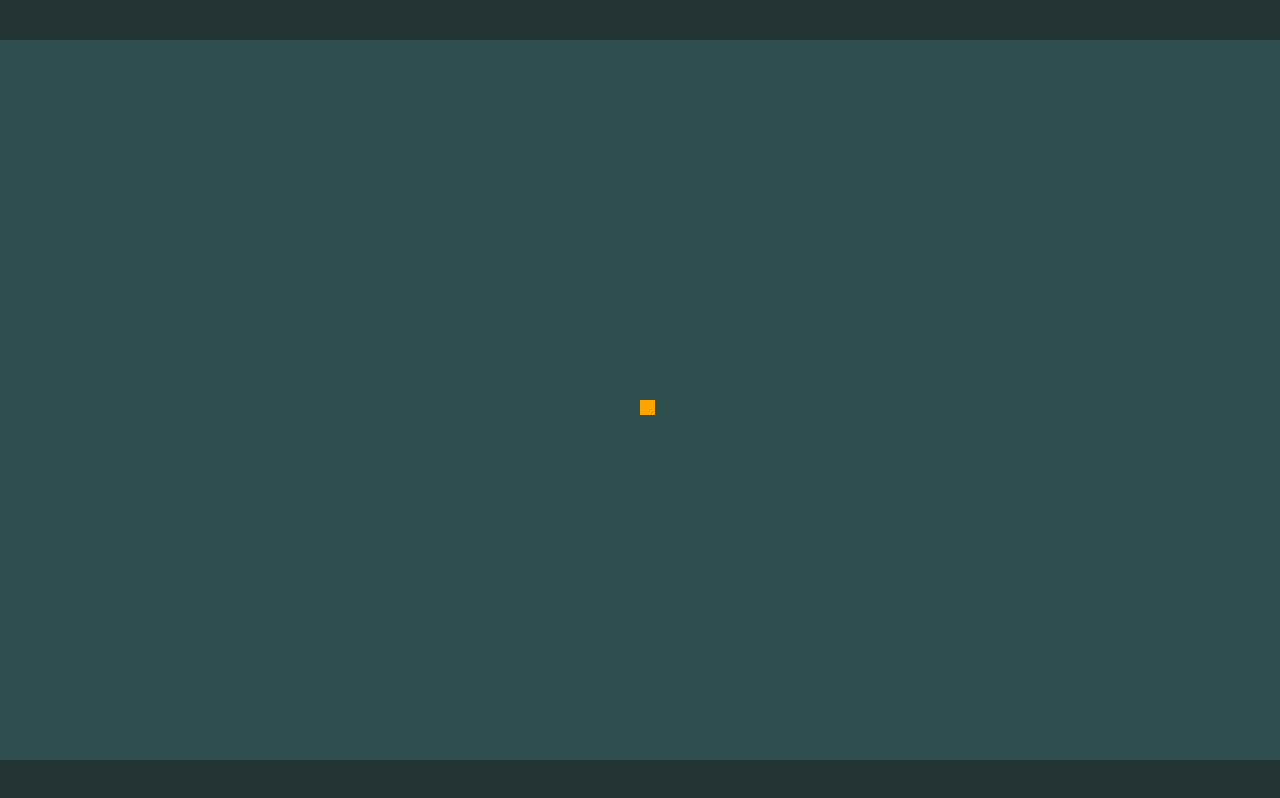
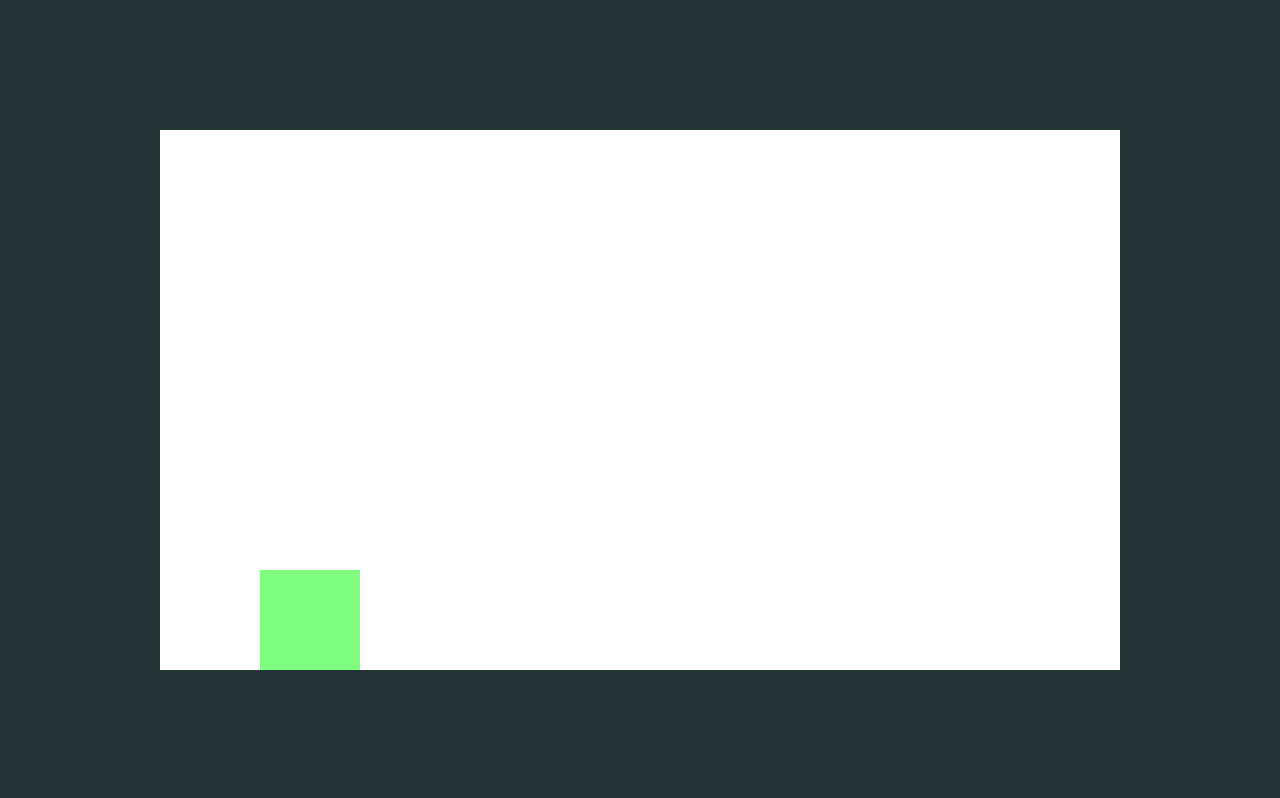
Before and after one commit to ozhadykov/browsergame-bachelor, a website: page public/index.html in a window 1280 px wide. Drawn offline with Linux system fonts and the light colour scheme.

Commit message:
refactored and build gravity, add also event listeners and moving to right left and jump

```diff
--- /dev/null
+++ b/game/constants.js
@@ -0,0 +1,10 @@
+const gameConstants = {
+  width: 960,
+  height: 540,
+  gravity: 0.5
+}
+
+const canvas = document.getElementById('my-canvas')
+const ctx = canvas.getContext('2d')
+
+module.exports = { gameConstants, canvas, ctx };
--- a/public/bundle.js
+++ b/public/bundle.js
@@ -1,83 +1,167 @@
 (function(){function r(e,n,t){function o(i,f){if(!n[i]){if(!e[i]){var c="function"==typeof require&&require;if(!f&&c)return c(i,!0);if(u)return u(i,!0);var a=new Error("Cannot find module '"+i+"'");throw a.code="MODULE_NOT_FOUND",a}var p=n[i]={exports:{}};e[i][0].call(p.exports,function(r){var n=e[i][1][r];return o(n||r)},p,p.exports,r,e,n,t)}return n[i].exports}for(var u="function"==typeof require&&require,i=0;i<t.length;i++)o(t[i]);return o}return r})()({1:[function(require,module,exports){
+const gameConstants = {
+  width: 960,
+  height: 540,
+  gravity: 0.5
+}
+
+const canvas = document.getElementById('my-canvas')
+const ctx = canvas.getContext('2d')
+
+module.exports = { gameConstants, canvas, ctx };
+},{}],2:[function(require,module,exports){
 "use strict"
 
-const player = require('./player')
-let playerdraw = new player()
-
-
-
-//----------------------
+const Player = require('./player.js')
+const {canvas, ctx} = require('./constants.js')
 
 module.exports = class Game {
 
-    constructor() {}
-
-    drawMenu() {
-
+  constructor() {
+    // request animation frame handle
+    this.raf = null
+    this.player = null
+    this.keys = {
+      d: {
+        pressed: false,
+      },
+      a: {
+        pressed: false,
+      }
     }
+  }
 
 
+  start() {
+    // this is important for animation purposes, do not need now
+    this.timeOfLastFrame = Date.now()
 
-    start() {
-        let mycanvas = window.document.getElementById("mycanvas")
+    // here we are requiring window to reload to max framerate possible
+    this.raf = window.requestAnimationFrame(this.tick.bind(this))
 
-        let ctx = mycanvas.getContext('2d')
+    // creating Player instance
+    this.player = new Player({
+      position: {
+        x: 100,
+        y: 0
+      },
+      height: 100,
+      width: 100,
+    })
 
-        playerdraw.drawPlayer(ctx, 1280 / 2, 720 / 2)
-    }
+    // listening to the keyboard events
+    window.addEventListener('keydown', (e) => {
+      switch (e.key) {
+        case 'd':
+          this.keys.d.pressed = true
+          break
+        case 'a':
+          this.keys.a.pressed = true
+          break
+        case 'w':
+          this.player.velocity.y = -8
+          break
+      }
+    })
+
+    window.addEventListener('keyup', (evt) => {
+      switch (evt.key) {
+        case 'd':
+          this.keys.d.pressed = false
+          break
+        case 'a':
+          this.keys.a.pressed = false
+          break
+      }
+    })
+  }
 
 
+  stop() {
+    window.cancelAnimationFrame(this.raf)
+  }
 
-    update() {
+  tick() {
+    //const myCanvas = window.document.getElementById("my-canvas")
+    //const ctx = myCanvas.getContext('2d')
 
-    }
+    //--- clear screen
+    ctx.fillStyle = 'white'
+    ctx.fillRect(0, 0, canvas.clientWidth, canvas.clientHeight)
 
+    // drawing elements
+    this.player.update()
 
+    // handling player moving on x-axis
+    this.player.velocity.x = 0
+    if (this.keys.d.pressed) this.player.velocity.x = 5
+    else if (this.keys.a.pressed) this.player.velocity.x = -5
 
-    end() {
-
-    }
-
-
-
-    pause() {
-
-    }
-
-
-
-    updateFrames() {
-
-    }
+    // calling animation function again
+    this.raf = window.requestAnimationFrame(this.tick.bind(this))
+  }
 }
-
-},{"./player":3}],2:[function(require,module,exports){
+},{"./constants.js":1,"./player.js":4}],3:[function(require,module,exports){
 "use strict"
 
 const Game = require("./game")
 let myGame = new Game()
 myGame.start()
-},{"./game":1}],3:[function(require,module,exports){
+
+},{"./game":2}],4:[function(require,module,exports){
 "use strict"
 
-module.exports = class Element {
+const {gameConstants, ctx} = require('./constants.js')
 
-    drawPlayer(ctx, x, y) {
+module.exports = class Player {
 
-        ctx.clear;
-        ctx.beginPath();
-        ctx.fillStyle = "#fca400";
-        ctx.rect(x, y, 15, 15);
-        ctx.fill();
-        ctx.closePath();
+  constructor(params) {
+    this.position = params.position;
+    this.velocity = {
+      x: 0,
+      y: 1
     }
+    this.height = params.height;
+    this.width = params.width;
+  }
 
+  draw() {
+  }
 
+  update() {
 
-    checkCollision(element) {
+    ctx.fillStyle = 'rgba(0, 255, 0, 0.5)'
+    ctx.fillRect(this.position.x, this.position.y, this.width, this.height)
 
+    // we will use it when we will get our game graphics
+    //this.draw();
+
+    this.position.x += this.velocity.x
+    this.checkForHorizontalCollisions()
+    this.applyGravity()
+    this.checkForVerticalCollisions()
+  }
+
+  applyGravity() {
+    this.position.y += this.velocity.y
+    this.velocity.y += gameConstants.gravity
+  }
+
+  checkForVerticalCollisions() {
+    // simple checking, because we will use soon something better :)
+    if (this.position.y + this.height + this.velocity.y > gameConstants.height) {
+      this.velocity.y = 0
     }
+  }
+
+  checkForHorizontalCollisions() {
+    // simple checking, because we will use soon something better :)
+    if (this.position.x + this.width + this.velocity.x > gameConstants.width ||
+      this.position.x + this.width + this.velocity.x < gameConstants.width) {
+      this.velocity.x = 0
+    }
+  }
 
 }
 
-},{}]},{},[2]);
+},{"./constants.js":1}]},{},[3]);
--- a/public/index.html
+++ b/public/index.html
@@ -13,7 +13,7 @@
 </head>
 
 <body>
-    <canvas id="mycanvas" width="1280" height="720"></canvas>
+    <canvas id="my-canvas" width="960" height="540"></canvas>
     <script src="bundle.js"></script>
 </body>
 
```
Also changed, not shown: game/game.js (+72 -34 lines), game/player.js (+42 -9 lines), game/main.js (line endings or trailing spaces), 1 other file.
